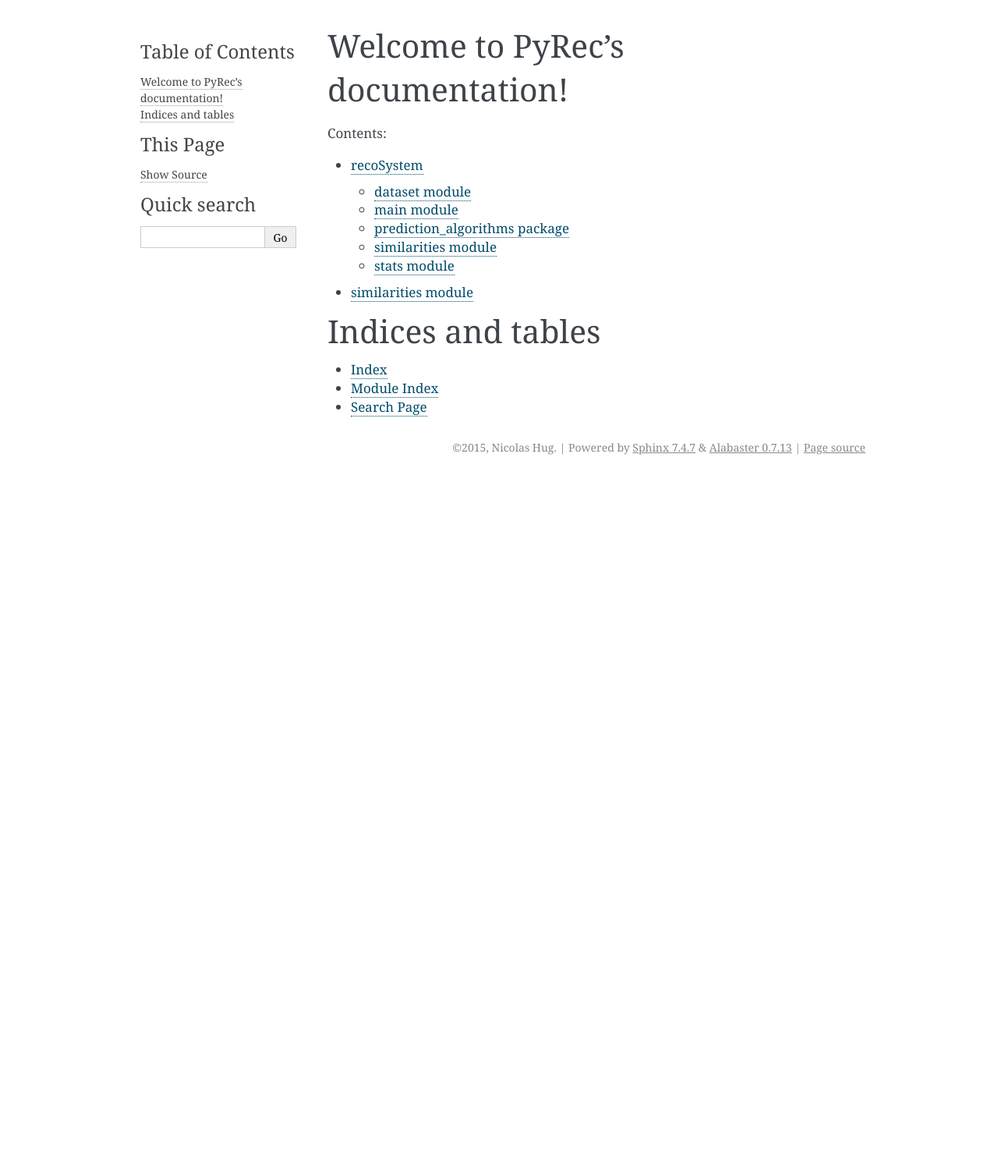
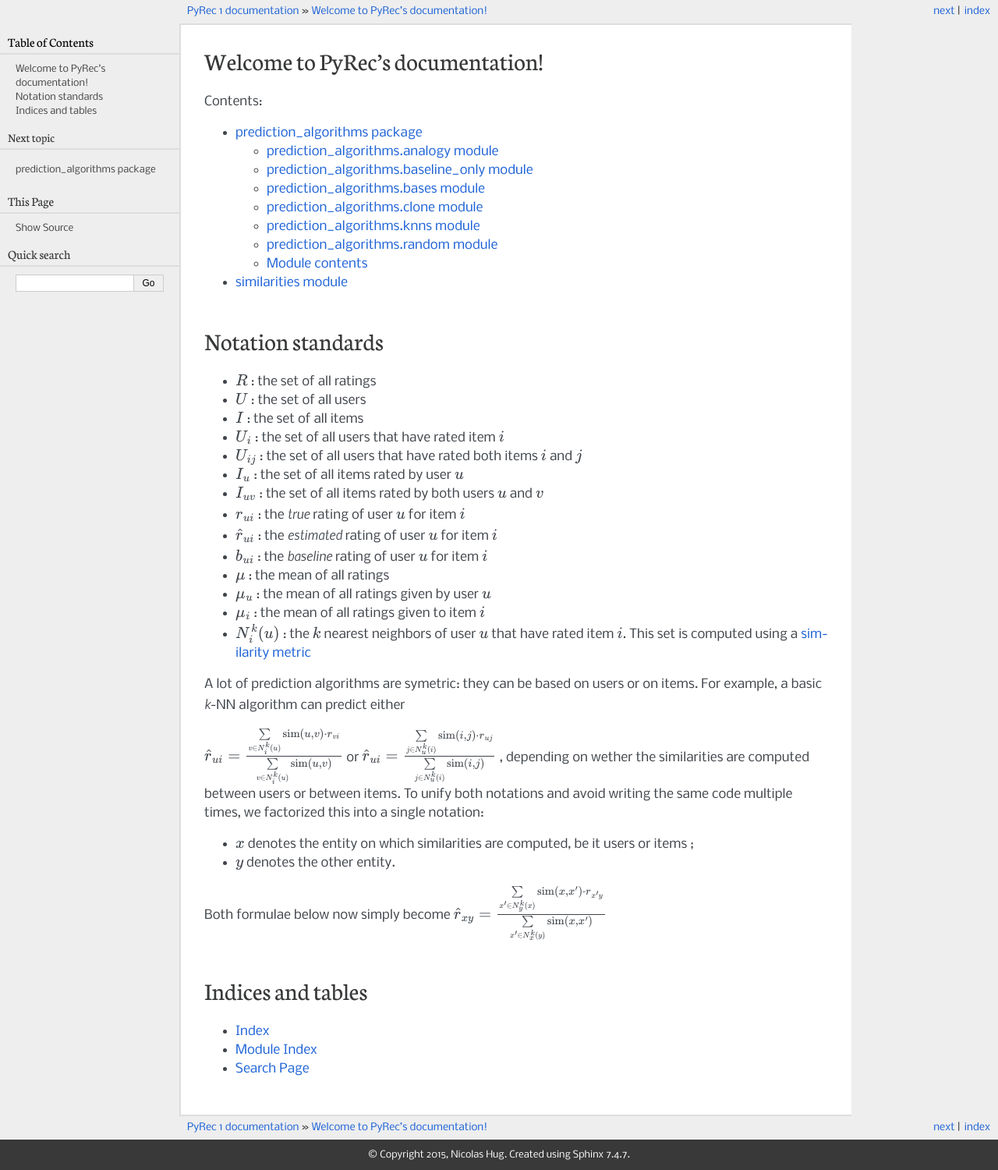
Before and after one commit to NicolasHug/Surprise, a Sphinx documentation site: the page built from doc/source/index.rst, in a window 1280 px wide. Shown: the whole page at 78% size. Built offline with Sphinx 7.4.7, drawn with Linux system fonts in a browser that asks for light colours; formulas are drawn with MathJax 3; pages that are not in the unit, such as notebooks, are missing from menus; before the commit the page ends 900 px from its top, so only the background shows below that.

Commit message:
added some doc

```diff
--- a/doc/source/conf.py
+++ b/doc/source/conf.py
@@ -33,7 +33,7 @@
 extensions = [
     'sphinx.ext.autodoc',
     'sphinx.ext.coverage',
-    'sphinx.ext.pngmath',
+    'sphinx.ext.mathjax',
     'sphinx.ext.viewcode',
     'sphinx.ext.graphviz',
     'sphinx.ext.inheritance_diagram'
@@ -116,7 +116,7 @@
 
 # The theme to use for HTML and HTML Help pages.  See the documentation for
 # a list of builtin themes.
-html_theme = 'alabaster'
+html_theme = 'pyramid'
 
 # Theme options are theme-specific and customize the look and feel of a theme
 # further.  For a list of options available for each theme, see the
--- a/doc/source/index.rst
+++ b/doc/source/index.rst
@@ -11,8 +11,57 @@
 .. toctree::
    :maxdepth: 2
 
-   modules
+   prediction_algorithms
    similarities
+
+Notation standards
+==================
+
+* :math:`R` : the set of all ratings
+* :math:`U` : the set of all users
+* :math:`I` : the set of all items
+* :math:`U_i` : the set of all users that have rated item :math:`i`
+* :math:`U_{ij}` : the set of all users that have rated both items :math:`i`
+  and :math:`j`
+* :math:`I_u` : the set of all items rated by user :math:`u`
+* :math:`I_{uv}` : the set of all items rated by both users :math:`u`
+  and :math:`v`
+* :math:`r_{ui}` : the *true* rating of user :math:`u` for item
+  :math:`i`
+* :math:`\hat{r}_{ui}` : the *estimated* rating of user :math:`u` for item
+  :math:`i`
+* :math:`b_{ui}` : the *baseline* rating of user :math:`u` for item
+  :math:`i`
+* :math:`\mu` : the mean of all ratings
+* :math:`\mu_u` : the mean of all ratings given by user :math:`u`
+* :math:`\mu_i` : the mean of all ratings given to item :math:`i`
+* :math:`N_i^k(u)` : the :math:`k` nearest neighbors of user :math:`u` that
+  have rated item :math:`i`. This set is computed using a :ref:`similarity
+  metric <similarities>`
+
+A lot of prediction algorithms are symetric: they can be based on users or on
+items. For example, a basic *k*-NN algorithm can predict either
+
+:math:`\hat{r}_{ui} = \frac{
+\sum\limits_{v \in N^k_i(u)} \text{sim}(u, v) \cdot r_{vi}}
+{\sum\limits_{v \in N^k_i(u)} \text{sim}(u, v)}`
+or
+:math:`\hat{r}_{ui} = \frac{
+\sum\limits_{j \in N^k_u(i)} \text{sim}(i, j) \cdot r_{uj}}
+{\sum\limits_{j \in N^k_u(i)} \text{sim}(i, j)}`
+, depending on wether the similarities are computed between users or between
+items. To unify both notations and avoid writing the same code multiple times,
+we factorized this into a single notation:
+
+* :math:`x` denotes the entity on which similarities are computed, be it users
+  or items ;
+* :math:`y` denotes the other entity.
+
+Both formulae below now simply become
+:math:`\hat{r}_{xy} = \frac{
+\sum\limits_{x' \in N^k_y(x)} \text{sim}(x, x') \cdot r_{x'y}}
+{\sum\limits_{x' \in N^k_x(y)} \text{sim}(x, x')}`
+
 
 Indices and tables
 ==================
--- a/doc/source/prediction_algorithms.rst
+++ b/doc/source/prediction_algorithms.rst
@@ -1,8 +1,5 @@
 prediction_algorithms package
 =============================
-
-Submodules
-----------
 
 prediction_algorithms.analogy module
 ------------------------------------
--- a/doc/source/similarities.rst
+++ b/doc/source/similarities.rst
@@ -1,5 +1,7 @@
 similarities module
 ===================
+
+.. _similarities:
 
 .. automodule:: similarities
     :members:
--- a/main.py
+++ b/main.py
@@ -1,4 +1,5 @@
 #!/usr/bin/python3
+
 import random as rd
 import numpy as np
 import time
```
Also changed, not shown: 2 other files.
